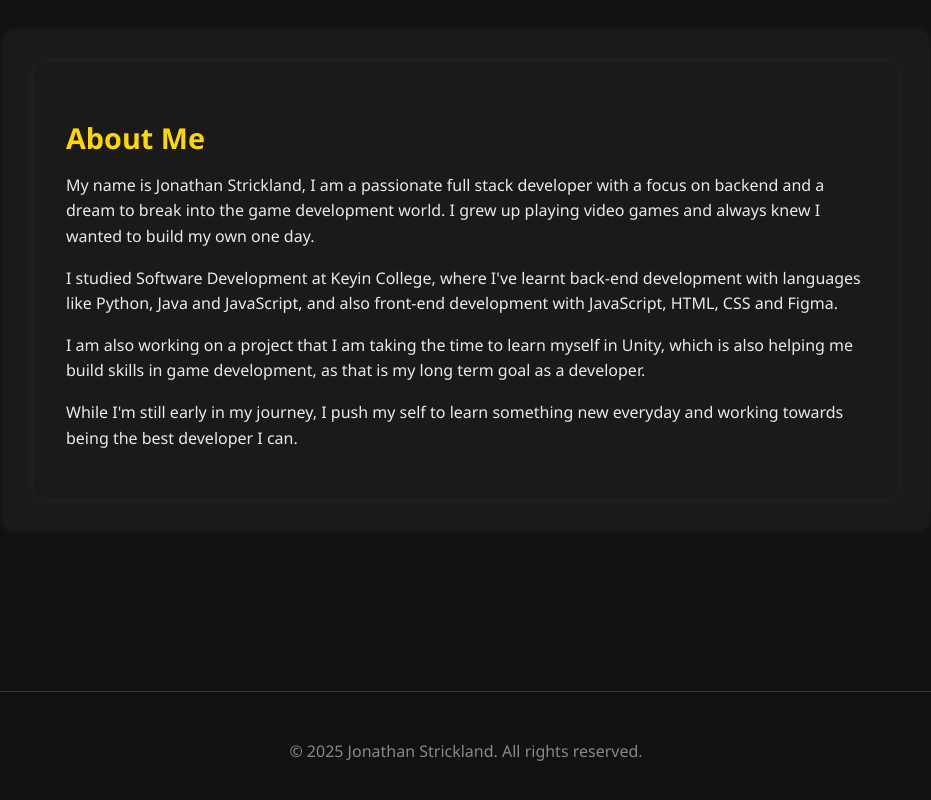
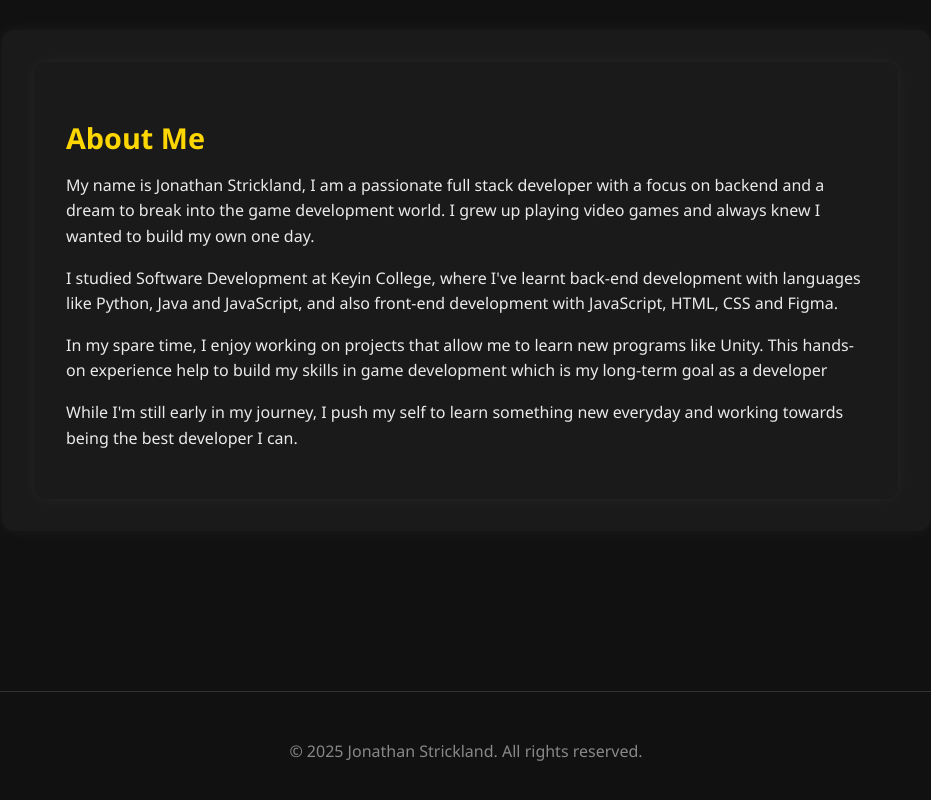
Before and after one commit to Jonathan-Strickland/portfolio, a React (Vite) app: page / in a window 1280 px wide. Shown: the part 647-1447 px from the top of the page, without its empty margins (174-1105 px from the left). Built offline with nearby package versions, Linux system fonts and the light colour scheme.

Commit message:
updated about me

```diff
--- a/src/pages/Home.jsx
+++ b/src/pages/Home.jsx
@@ -69,7 +69,7 @@ export default function Home() {
             I studied Software Development at Keyin College, where I've learnt back-end development with languages like Python, Java and JavaScript, and also front-end development with JavaScript, HTML, CSS and Figma.
           </p>
           <p>
-            I am also working on a project that I am taking the time to learn myself in Unity, which is also helping me build skills in game development, as that is my long term goal as a developer.
+            In my spare time, I enjoy working on projects that allow me to learn new programs like Unity. This hands-on experience help to build my skills in game development which is my long-term goal as a developer
           </p>
           <p>
             While I'm still early in my journey, I push my self to learn something new everyday and working towards being the best developer I can.
```
